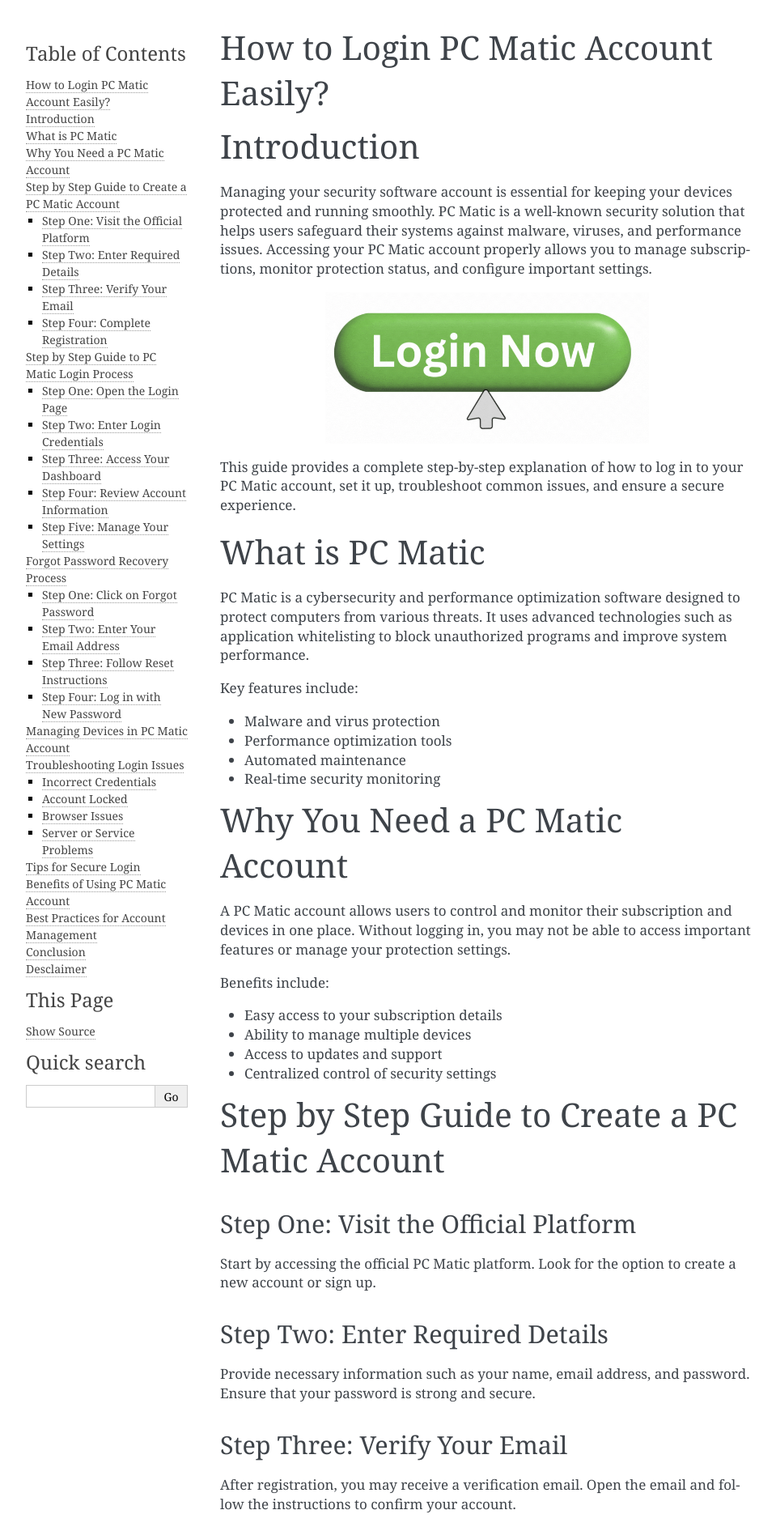
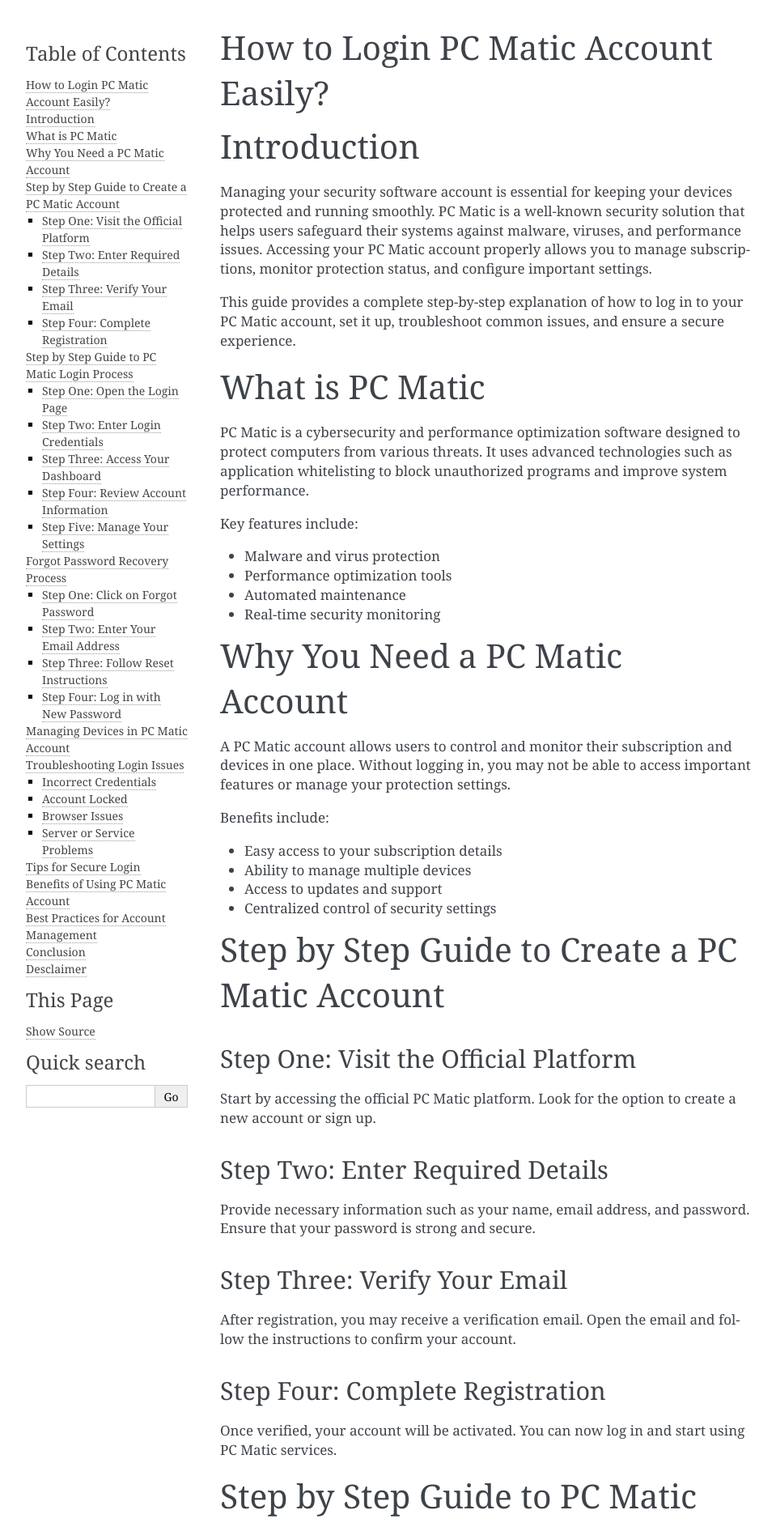
Before and after one commit to mynkmichael033/maticpcguide, a Sphinx documentation site: the page built from docs/index.rst, in a window 1280 px wide. Shown: the top 1886 px of the page at 81% size, without its empty margins (148-1107 px from the left). Built offline with Sphinx 7.4.7, drawn with Linux system fonts in a browser that asks for light colours.

Commit message:
Update index.rst

```diff
--- a/docs/index.rst
+++ b/docs/index.rst
@@ -6,11 +6,6 @@
 
 Managing your security software account is essential for keeping your devices protected and running smoothly. PC Matic is a well-known security solution that helps users safeguard their systems against malware, viruses, and performance issues. Accessing your PC Matic account properly allows you to manage subscriptions, monitor protection status, and configure important settings.
 
-.. image:: login-now.gif
-   :alt: My Project Logo
-   :width: 400px
-   :align: center
-   :target: https://aclogportal.com/
 
 This guide provides a complete step-by-step explanation of how to log in to your PC Matic account, set it up, troubleshoot common issues, and ensure a secure experience.
 
```
